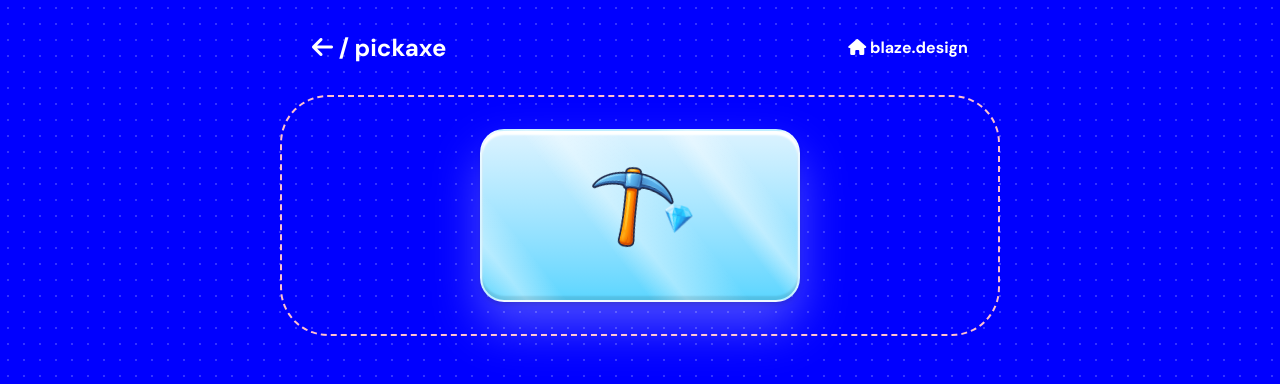
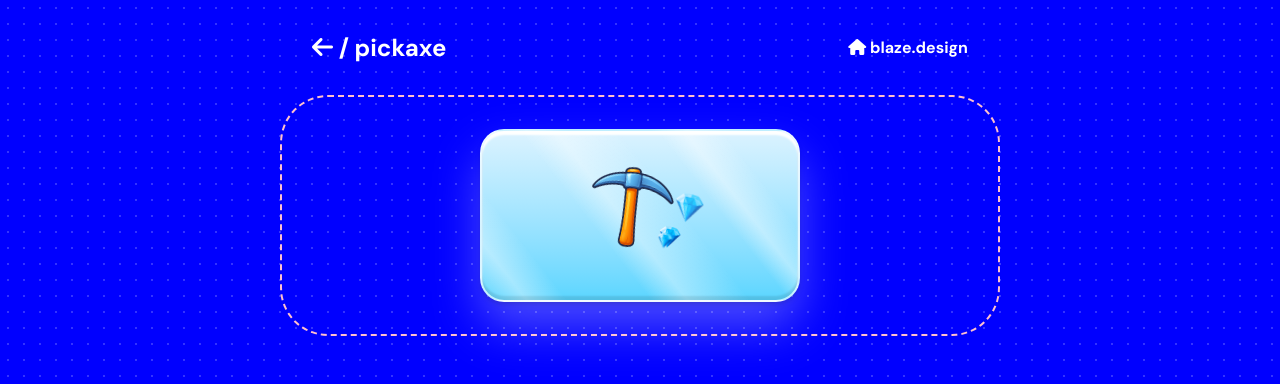
Before and after one commit to 0xblz/prototypes-web, a Jekyll site: the page built from pickaxe.html, in a window 1280 px wide. Shown: the top 384 px of the page. Built offline with Jekyll 4.4.1, drawn with Linux system fonts in a browser that asks for light colours; nearby versions of some CDN libraries.

Commit message:
pickaxe fixes

```diff
--- a/pickaxe.html
+++ b/pickaxe.html
@@ -32,8 +32,8 @@ description: css animation
     }
     .diamond-pop {
         position: absolute;
-        left: 88%;
-        bottom: 20px;
+        left: 92%;
+        bottom: 35px;
         transform: translateX(-50%);
         z-index: 1;
         pointer-events: none;
@@ -42,6 +42,51 @@ description: css animation
     .diamond-pop img {
         width: 32px;
         height: 32px;
+        display: block;
+    }
+    .diamond-pop-small {
+        position: absolute;
+        left: 89%;
+        bottom: 30px;
+        transform: translateX(-50%);
+        z-index: 1;
+        pointer-events: none;
+        animation: diamond-pop-small 1.2s cubic-bezier(0.7, 0.05, 0.8, 1.5) infinite;
+        animation-delay: 0.1s;
+    }
+    .diamond-pop-small img {
+        width: 20px;
+        height: 20px;
+        display: block;
+    }
+    .diamond-pop-tiny {
+        position: absolute;
+        left: 96%;
+        bottom: 40px;
+        transform: translateX(-50%);
+        z-index: 1;
+        pointer-events: none;
+        animation: diamond-pop-tiny 1.2s cubic-bezier(0.7, 0.05, 0.8, 1.5) infinite;
+        animation-delay: 0.2s;
+    }
+    .diamond-pop-tiny img {
+        width: 16px;
+        height: 16px;
+        display: block;
+    }
+    .diamond-pop-micro {
+        position: absolute;
+        left: 86%;
+        bottom: 33px;
+        transform: translateX(-50%);
+        z-index: 1;
+        pointer-events: none;
+        animation: diamond-pop-micro 1.2s cubic-bezier(0.7, 0.05, 0.8, 1.5) infinite;
+        animation-delay: 0.15s;
+    }
+    .diamond-pop-micro img {
+        width: 12px;
+        height: 12px;
         display: block;
     }
     @keyframes pickaxe-swing {
@@ -82,6 +127,60 @@ description: css animation
             transform: translateX(-50%) translateY(-40px) scale(0.8);
         }
     }
+    @keyframes diamond-pop-small {
+        0%, 65% {
+            opacity: 0;
+            transform: translateX(-50%) translateY(15px) scale(0.6);
+        }
+        75% {
+            opacity: 1;
+            transform: translateX(-50%) translateY(-8px) scale(1.2);
+        }
+        90% {
+            opacity: 0.7;
+            transform: translateX(-50%) translateY(-25px) scale(0.9);
+        }
+        100% {
+            opacity: 0;
+            transform: translateX(-50%) translateY(-35px) scale(0.7);
+        }
+    }
+    @keyframes diamond-pop-tiny {
+        0%, 70% {
+            opacity: 0;
+            transform: translateX(-50%) translateY(12px) scale(0.5);
+        }
+        80% {
+            opacity: 1;
+            transform: translateX(-50%) translateY(-6px) scale(1.3);
+        }
+        95% {
+            opacity: 0.6;
+            transform: translateX(-50%) translateY(-20px) scale(0.8);
+        }
+        100% {
+            opacity: 0;
+            transform: translateX(-50%) translateY(-30px) scale(0.6);
+        }
+    }
+    @keyframes diamond-pop-micro {
+        0%, 55% {
+            opacity: 0;
+            transform: translateX(-50%) translateY(18px) scale(0.4);
+        }
+        70% {
+            opacity: 1;
+            transform: translateX(-50%) translateY(-4px) scale(1.4);
+        }
+        85% {
+            opacity: 0.5;
+            transform: translateX(-50%) translateY(-15px) scale(0.7);
+        }
+        100% {
+            opacity: 0;
+            transform: translateX(-50%) translateY(-25px) scale(0.5);
+        }
+    }
 </style>
 
 <div class="pickaxe-container">
@@ -90,5 +189,14 @@ description: css animation
         <div class="diamond-pop">
         <img src="{{ site.baseurl }}/assets/images/diamond.png" alt="diamond">
         </div>
+        <div class="diamond-pop-small">
+        <img src="{{ site.baseurl }}/assets/images/diamond.png" alt="diamond">
+        </div>
+        <div class="diamond-pop-tiny">
+        <img src="{{ site.baseurl }}/assets/images/diamond.png" alt="diamond">
+        </div>
+        <div class="diamond-pop-micro">
+        <img src="{{ site.baseurl }}/assets/images/diamond.png" alt="diamond">
+        </div>
     </div>
 </div>
```
Also changed, not shown: 2 other files.
